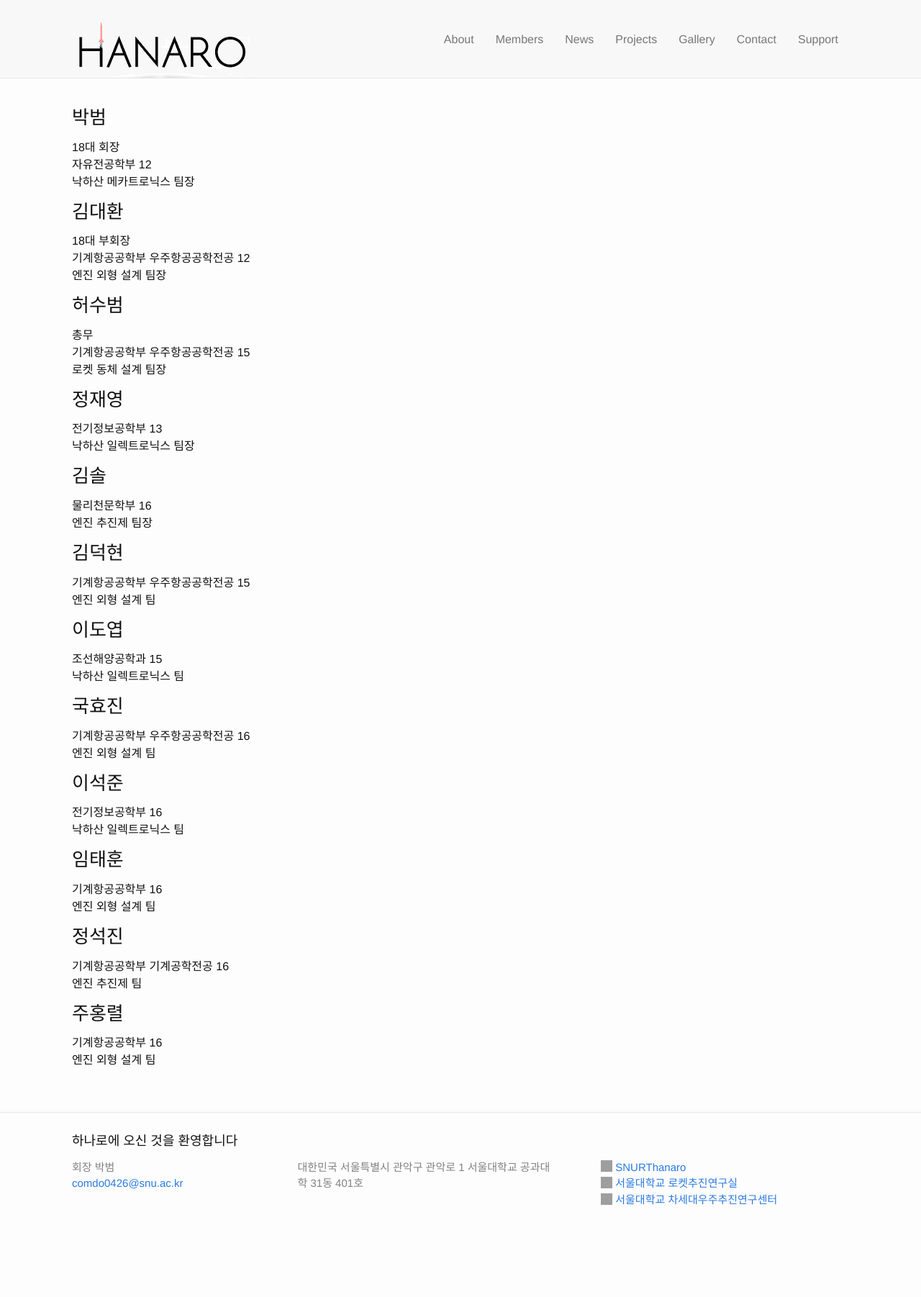
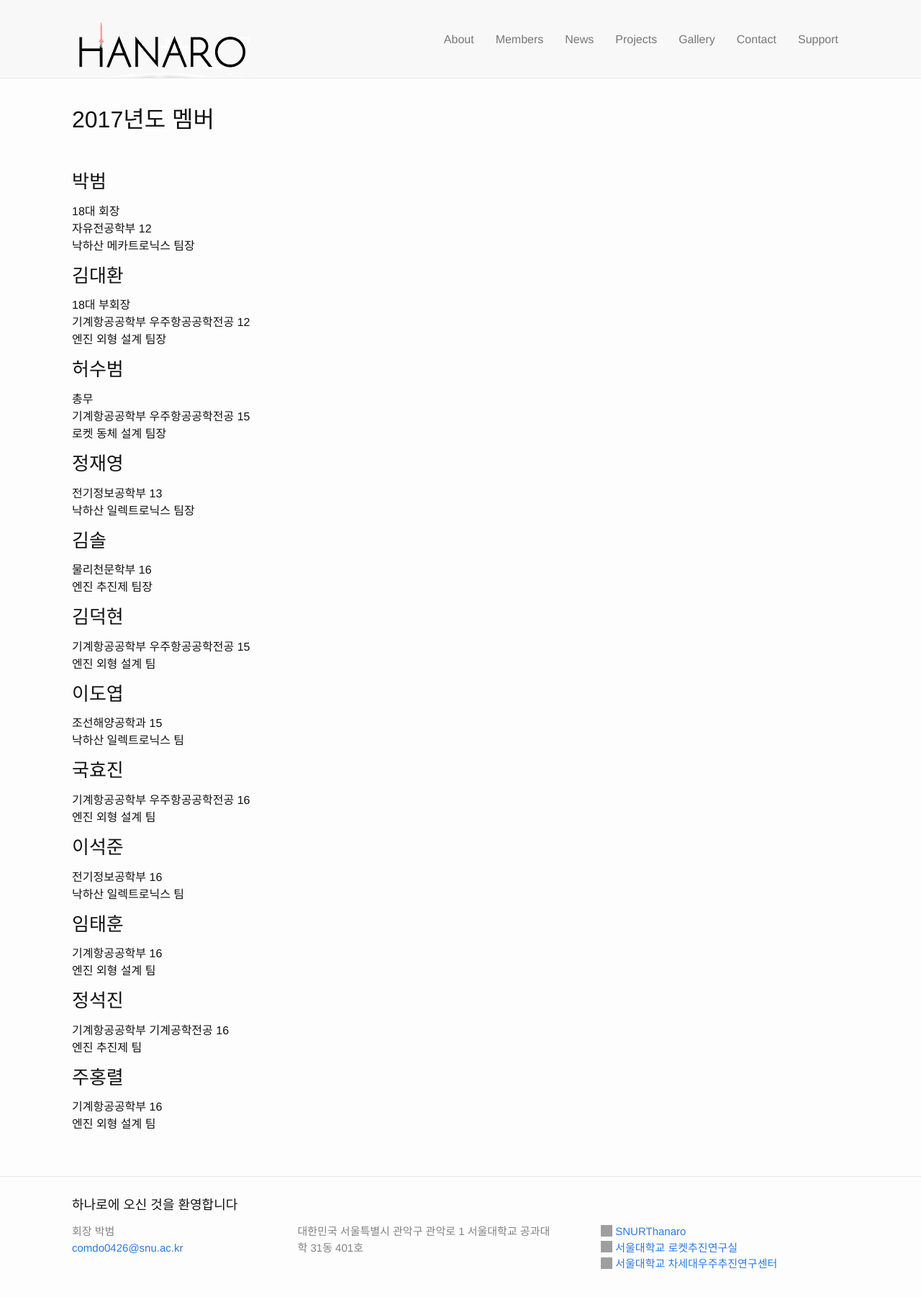
Before and after one commit to Hanaro2021/hanaro.github.io, a Jekyll site: the page built from _pages/2.members.md, in a window 1280 px wide. Shown: the top 1802 px of the page at 72% size. Built offline with Jekyll 4.4.1, drawn with Linux system fonts in a browser that asks for light colours; nearby versions of some CDN libraries; grey boxes are pictures that could not be loaded.

Commit message:
Update 2.members.md

```diff
--- a/_pages/2.members.md
+++ b/_pages/2.members.md
@@ -3,6 +3,8 @@ layout: page
 title: Members
 permalink: /members/
 ---
+<br/>
+<h2>2017년도 멤버</h2>
 <br/>
 <h3>박범</h3>
 18대 회장<br/>
```
